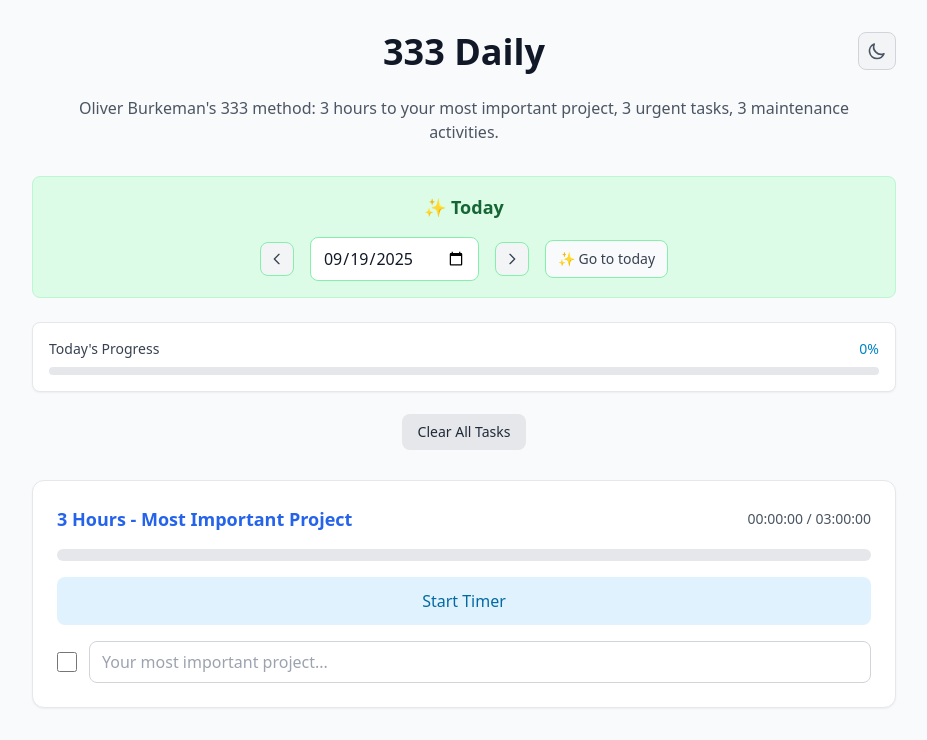
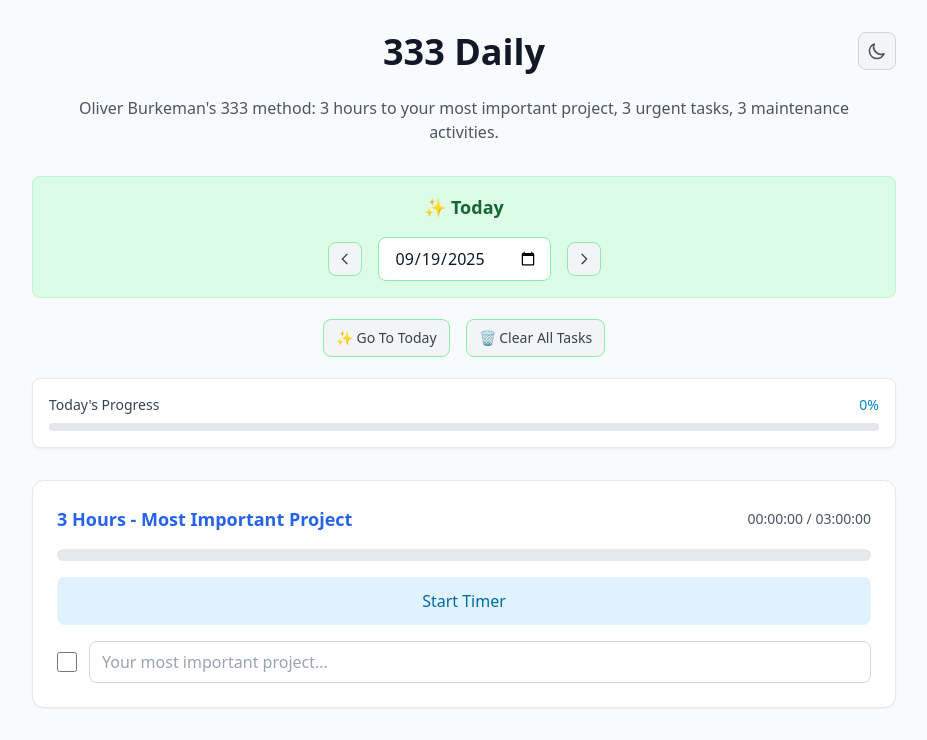
Before and after one commit to rthrs/333daily, a React (Vite) app: page / in a window 1280 px wide. Shown: the top 740 px of the page, without its empty margins (176-1103 px from the left). Built offline with nearby package versions, Linux system fonts and the light colour scheme.

Commit message:
style: reorganize Header component button layout and positioning

```diff
--- a/src/components/Header.jsx
+++ b/src/components/Header.jsx
@@ -107,7 +107,7 @@
             id="date"
             value={currentDate}
             onChange={(e) => onDateChange(e.target.value)}
-            className={`input-field w-auto dark:bg-gray-800 dark:text-white dark:border-gray-600 dark:placeholder-gray-400 cursor-pointer ${
+            className={`input-field w-auto dark:bg-gray-800 dark:text-white dark:border-gray-600 dark:placeholder-gray-400 pl-4 ${
               isToday
                 ? 'border-green-300 dark:border-green-600 focus:border-green-500 dark:focus:border-green-400 focus:ring-green-500 dark:focus:ring-green-400'
                 : isYesterday
@@ -147,12 +147,19 @@
               <path strokeLinecap="round" strokeLinejoin="round" strokeWidth={2} d="M9 5l7 7-7 7" />
             </svg>
           </button>
+        </div>
+      </div>
 
-          {/* Today button - always present to prevent layout shift */}
-          <div className="h-8 flex items-center justify-center">
+
+
+
+      {/* Clear button - always present to prevent layout shift */}
+      <div className="h-8 flex items-center justify-center mb-6 gap-4">
+         {/* Today button - always present to prevent layout shift */}
+         <div className="h-8 flex items-center justify-center">
               <button
                 onClick={() => onDateChange(today)}
-                className={`px-3 py-2 text-sm font-medium bg-gray-50 dark:bg-gray-800 hover:bg-gray-100 dark:hover:bg-gray-700 text-gray-700 dark:text-gray-300 rounded-lg transition-colors duration-200 border ${
+                className={`px-3 py-2 text-sm font-medium bg-gray-100 dark:bg-gray-800 hover:bg-gray-200 dark:hover:bg-gray-700 text-gray-700 dark:text-gray-300 rounded-lg transition-colors duration-200 border ${
                   isToday
                     ? 'border-green-300 dark:border-green-600'
                     : isYesterday
@@ -165,25 +172,30 @@
                 }`}
                 title="Go to today"
               >
-                ✨ Go to today
+                ✨ Go To Today
               </button>
           </div>
-        </div>
+
+            <button
+              onClick={onClearAll}
+              className={`px-3 py-2 text-sm font-medium bg-gray-100 dark:bg-gray-800 hover:bg-gray-200 dark:hover:bg-gray-700 text-gray-700 dark:text-gray-300 rounded-lg transition-colors duration-200 border ${
+                isToday
+                  ? 'border-green-300 dark:border-green-600'
+                  : isYesterday
+                    ? 'border-orange-300 dark:border-orange-600'
+                  : isTomorrow
+                    ? 'border-blue-300 dark:border-blue-600'
+                  : isPast
+                    ? 'border-yellow-300 dark:border-yellow-600'
+                    : 'border-purple-300 dark:border-purple-600'
+              }`}
+            >
+              🗑️ Clear All Tasks
+            </button>
       </div>
-
 
       {/* Progress indicator */}
       <ProgressIndicator completionPercentage={completionPercentage} />
-
-      {/* Clear button - always present to prevent layout shift */}
-      <div className="h-8 flex items-center justify-center">
-          <button
-            onClick={onClearAll}
-            className="btn-secondary text-sm"
-          >
-            Clear All Tasks
-          </button>
-      </div>
     </div>
   )
 }
```
